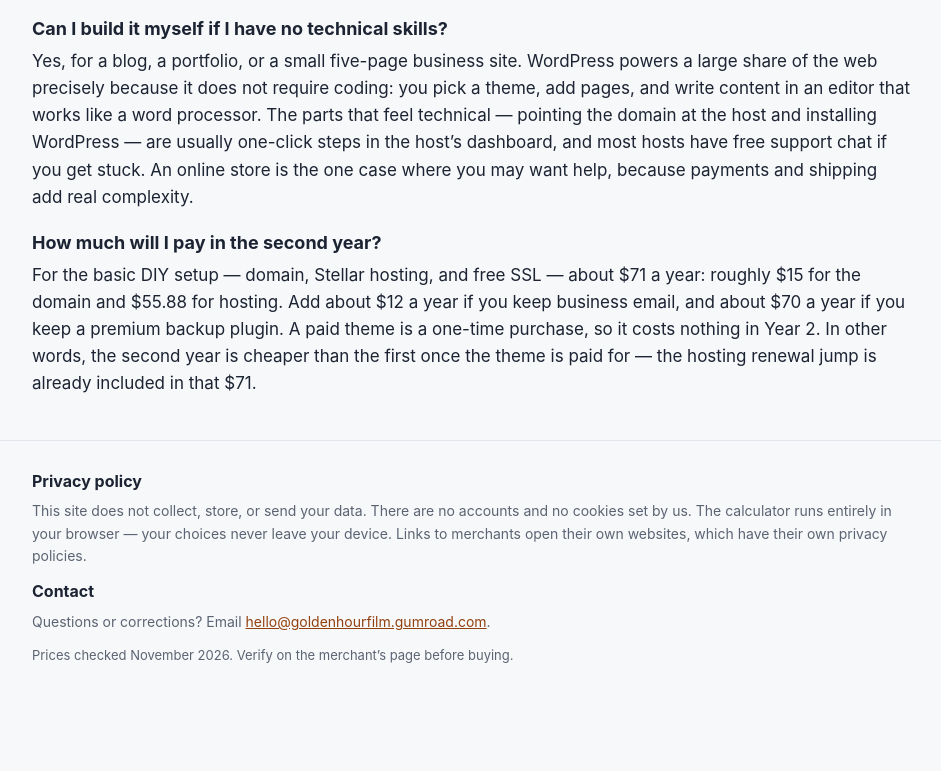
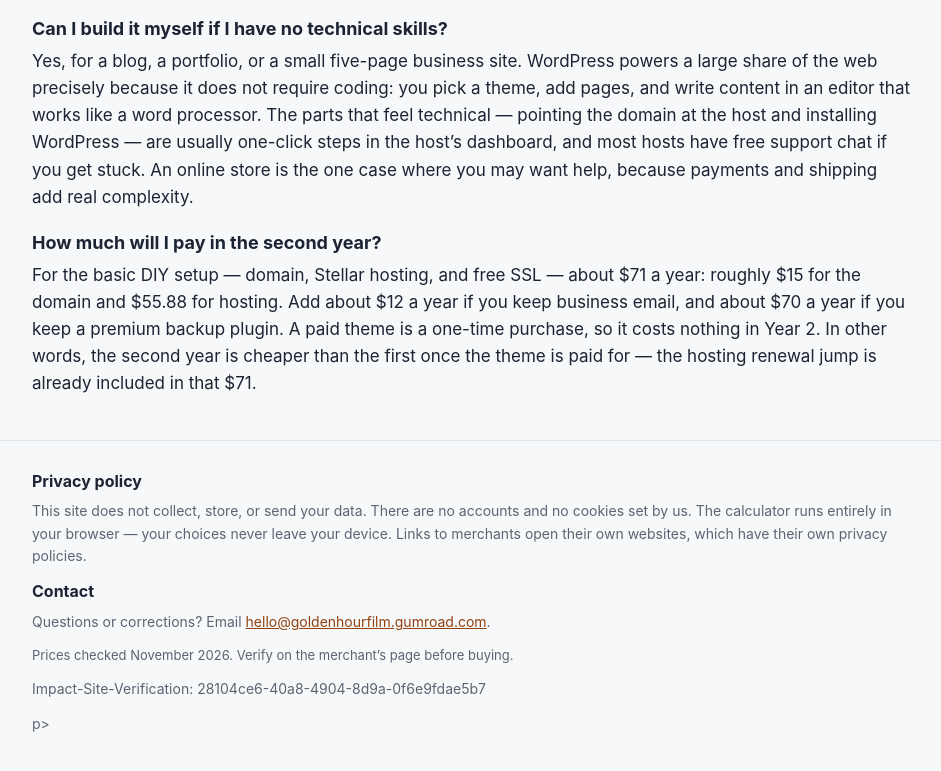
Before and after one commit to monkeysmac62/website-cost-calculator, a plain HTML site: page index.html in a window 1280 px wide. Shown: the part 4284-5055 px from the top of the page, without its empty margins (168-1109 px from the left). Before the commit the page ends 5002 px from the top, so only its background shows below. Drawn offline with Linux system fonts and the light colour scheme.

Commit message:
Add visible Impact site verification text in footer
Added Impact-Site-Verification information to the footer.

```diff
--- a/index.html
+++ b/index.html
@@ -124,10 +124,12 @@
     <h2>Contact</h2>
     <p>Questions or corrections? Email <a href="mailto:hello@goldenhourfilm.gumroad.com">hello@goldenhourfilm.gumroad.com</a>.</p>
     <p class="fine-print">Prices checked November 2026. Verify on the merchant&rsquo;s page before buying.</p>
-  </div>
+  </di
+  <p class="fine-print">Impact-Site-Verification: 28104ce6-40a8-4904-8d9a-0f6e9fdae5b7</p>p>
 </footer>
 
 <script src="js/pricing.js"></script>
 <script src="js/app.js"></script>
 </body>
+
 </html>
```
